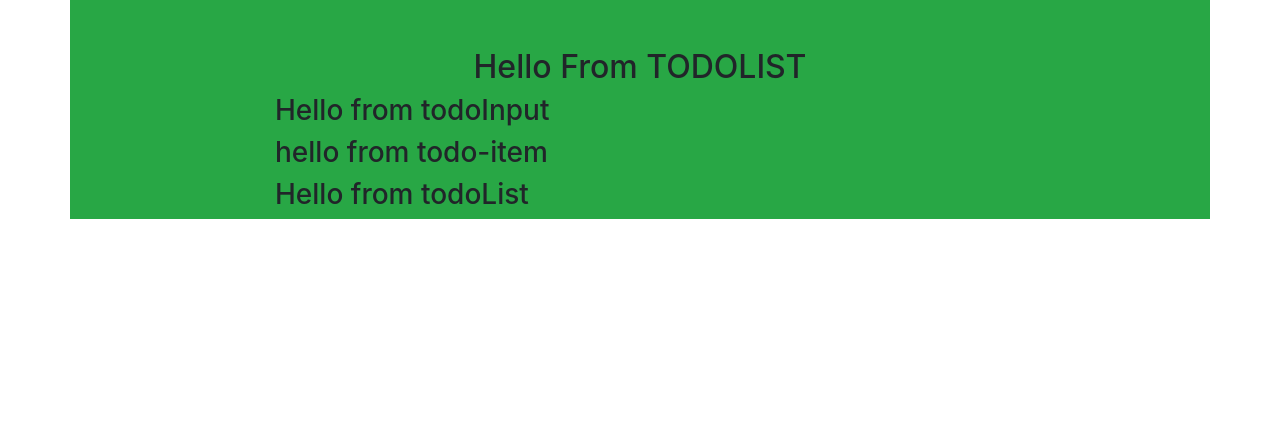
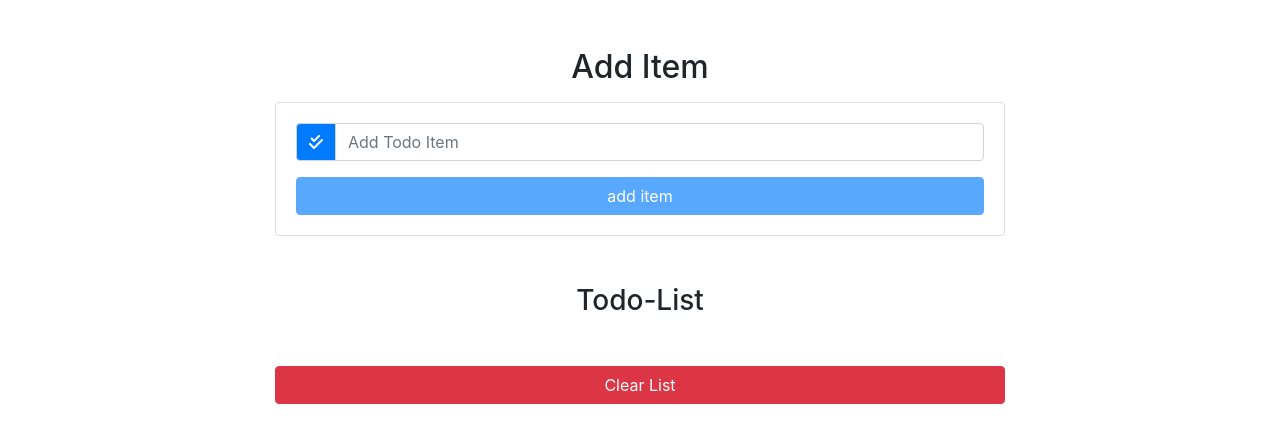
Before and after one commit to aditikonde/React-Todo-List, a React (Create React App) app: page / in a window 1280 px wide. Shown: the top 442 px of the page. Built offline with nearby package versions, Linux system fonts and the light colour scheme.

Commit message:
Application completed

```diff
--- a/public/index.html
+++ b/public/index.html
@@ -24,6 +24,11 @@
       work correctly both with client-side routing and a non-root public URL.
       Learn how to configure a non-root public URL by running `npm run build`.
     -->
+    <!-- font awesome link -->
+    <script
+      src="https://kit.fontawesome.com/c2e9f3f2ff.js"
+      crossorigin="anonymous"
+    ></script>
     <title>React App</title>
   </head>
   <body>
--- a/src/App.js
+++ b/src/App.js
@@ -1,53 +1,74 @@
 import React, { Component } from "react";
-import uuid from "uuid";
+// import { default as uuid } from "uuid";
 import "bootstrap/dist/css/bootstrap.min.css";
 import TodoList from "./components/TodoList";
 import TodoInput from "./components/TodoInput";
 
 export default class App extends Component {
   state = {
-    items: [
-      { id: 1, title: "Order Medicines" },
-      { id: 2, title: "Do laundry" }
-    ],
-    // id: uuid(),
+    items: [],
+    id: 0,
     item: "",
     editItem: false
   };
 
   handleSubmit = e => {
-    console.log("handle Submit");
+    e.preventDefault();
+    const itemId = this.state.id + 1;
+    const newItem = {
+      id: itemId,
+      title: this.state.item
+    };
+    const updatedItems = [...this.state.items, newItem];
+    this.setState(
+      {
+        items: updatedItems,
+        item: "",
+        editItem: false,
+        id: itemId
+      },
+      () => console.log(this.state.items)
+    );
   };
+
   handleChange = e => {
-    console.log("handle Change");
+    this.setState({ item: e.target.value });
   };
+
   clearList = () => {
-    console.log("Clear List");
+    this.setState({ items: [] });
   };
   handleDelete = id => {
-    console.log("handle Delete");
+    const list = this.state.items.filter(item => item.id !== id);
+    this.setState({ items: list });
   };
   handleEdit = id => {
-    console.log("handle Edit");
+    const list = this.state.items.filter(item => item.id !== id);
+    const selected = this.state.items.find(item => id === item.id);
+    this.setState({
+      id: id,
+      items: list,
+      item: selected.title,
+      editItem: true
+    });
   };
 
   render() {
     return (
       <section>
-        <div className="container bg-success">
+        <div className="container">
           <div className="row">
             <div className="col-10 mx-auto col-md-8 mt-5">
-              <h2 className="text-capitalize text-center">
-                Hello from TODOLIST
-              </h2>
+              <h2 className="text-capitalize text-center">Add Item</h2>
               <TodoInput
                 item={this.state.item}
                 handleSubmit={this.handleSubmit}
                 handleChange={this.handleChange}
                 handleEdit={this.handleEdit}
+                editItem={this.state.editItem}
               />
               <TodoList
-                item={this.state.items}
+                items={this.state.items}
                 handleEdit={this.handleEdit}
                 handleDelete={this.handleDelete}
                 clearList={this.clearList}
--- a/src/components/TodoInput.js
+++ b/src/components/TodoInput.js
@@ -2,9 +2,43 @@ import React, { Component } from "react";
 
 export default class TodoInput extends Component {
   render() {
+    const {
+      item,
+      handleChange,
+      handleSubmit,
+      handleEdit,
+      editItem
+    } = this.props;
     return (
-      <div>
-        <h3>Hello from todoInput</h3>
+      <div className="card card-body my-3">
+        <form>
+          <div className="input-group">
+            <div className="input-group-prepend">
+              <div className="input-group-text bg-primary text-white">
+                {/* <i className="fas fa-pencil-alt"></i> */}
+                <i class="fas fa-check-double"></i>
+              </div>
+            </div>
+            <input
+              type="text"
+              className="form-control text-capitalize"
+              placeholder="add todo item"
+              value={item}
+              onChange={handleChange}
+            />
+          </div>
+          <button
+            disabled={item ? false : true}
+            className={
+              editItem
+                ? "btn btn-block btn-success mt-3"
+                : "btn btn-block btn-primary mt-3"
+            }
+            onClick={handleSubmit}
+          >
+            {editItem ? "Edit item" : "add item"}
+          </button>
+        </form>
       </div>
     );
   }
--- a/src/components/TodoItem.js
+++ b/src/components/TodoItem.js
@@ -2,10 +2,19 @@ import React, { Component } from "react";
 
 export default class TodoItem extends Component {
   render() {
+    const { title, handleDelete, handleEdit } = this.props;
     return (
-      <div>
-        <h3>hello from todo-item</h3>
-      </div>
+      <li className="list-group-item d-flex my-2 justify-content-between text-capitalize  ">
+        <h5>{title}</h5>
+        <div className="todo-list-icon">
+          <span className="text-success mx-2" onClick={handleEdit}>
+            <i className="fas fa-pen"></i>
+          </span>
+          <span className="text-danger mx-2" onClick={handleDelete}>
+            <i className="fas fa-trash"></i>
+          </span>
+        </div>
+      </li>
     );
   }
 }
--- a/src/components/TodoList.js
+++ b/src/components/TodoList.js
@@ -3,11 +3,30 @@ import TodoItem from "./TodoItem";
 
 export default class TodoList extends Component {
   render() {
+    const { items, clearList, handleDelete, handleEdit } = this.props;
     return (
-      <div>
-        <TodoItem />
-        <h3>Hello from todoList</h3>
-      </div>
+      <article>
+        <h3 className="text-center text-capitalize mt-5">Todo-List</h3>
+        <ul className="list-group my-5">
+          {items.map(item => {
+            return (
+              <TodoItem
+                key={item.id}
+                title={item.title}
+                handleDelete={() => handleDelete(item.id)}
+                handleEdit={() => handleEdit(item.id)}
+              />
+            );
+          })}
+          <button
+            type="button"
+            onClick={clearList}
+            className="btn btn-block btn-danger"
+          >
+            Clear List
+          </button>
+        </ul>
+      </article>
     );
   }
 }
```
